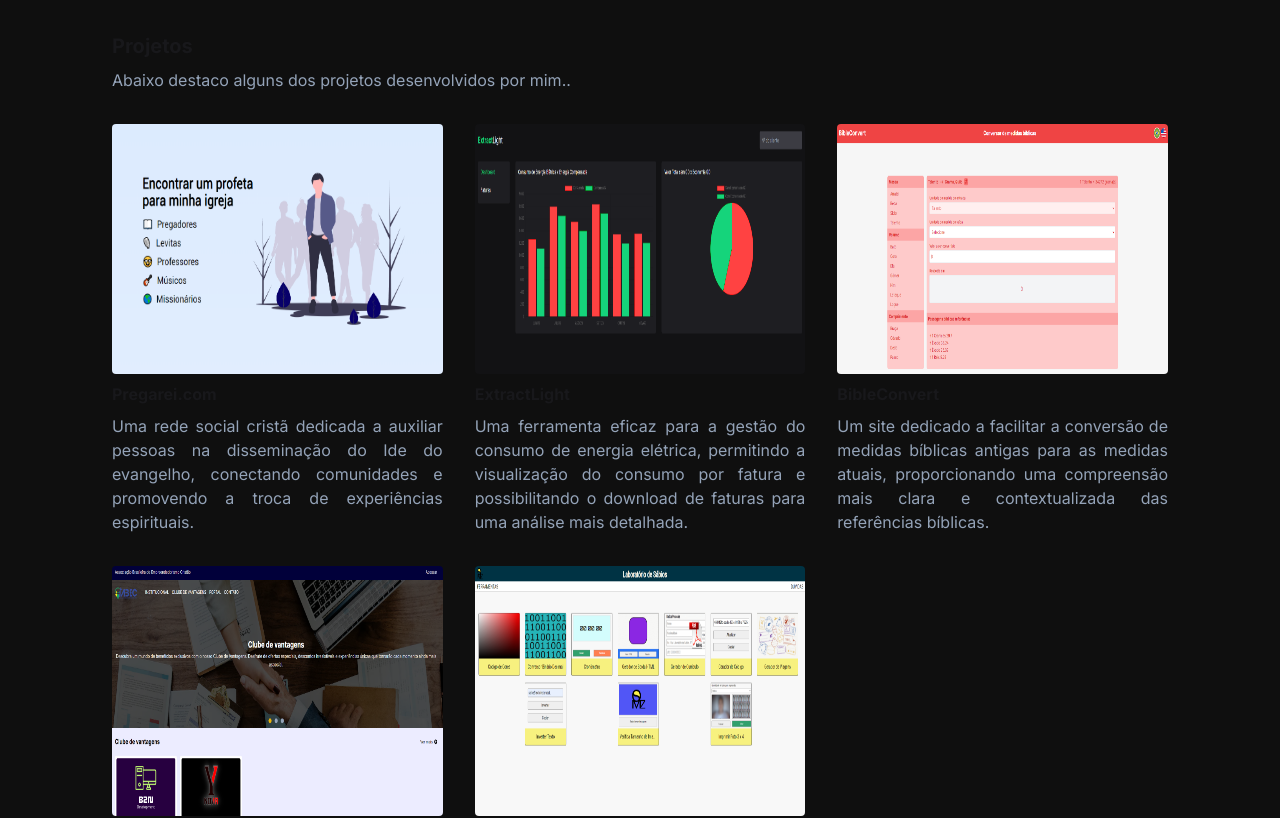
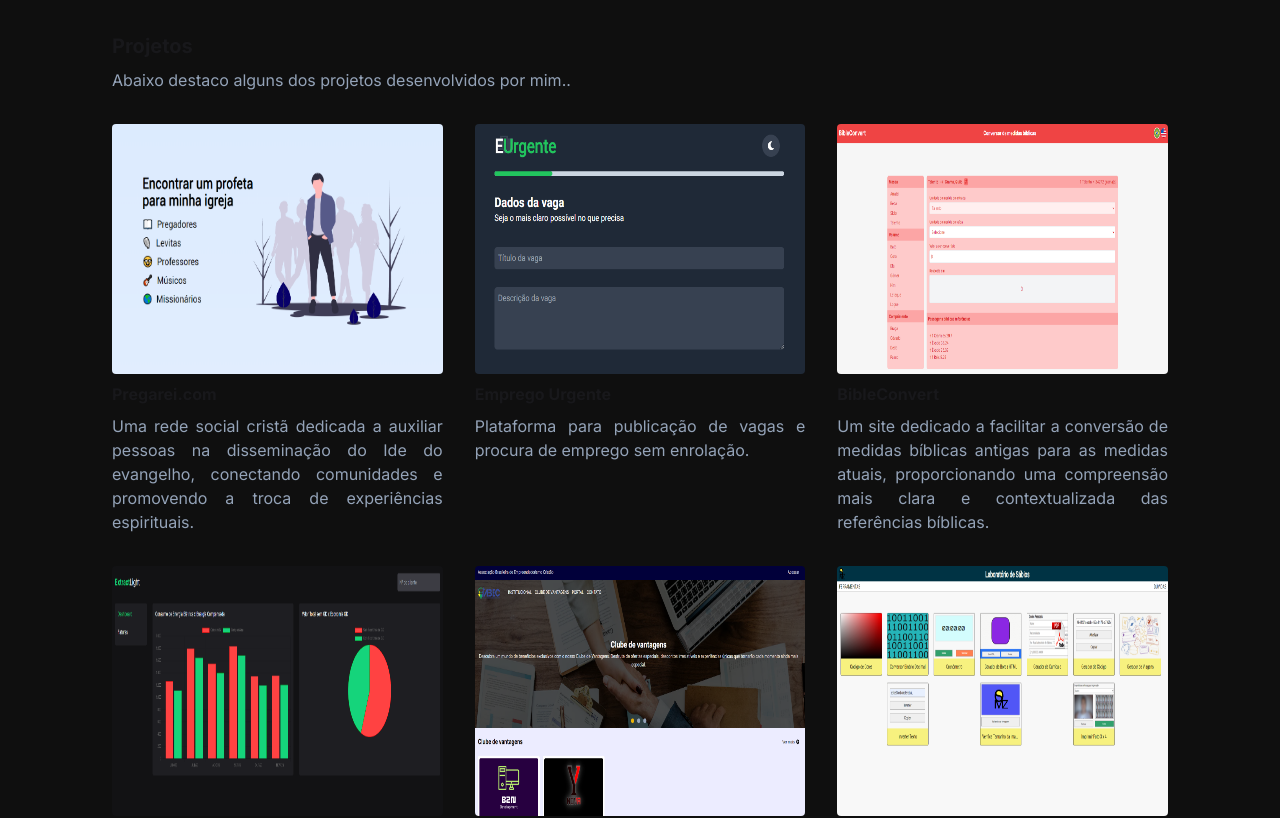
Before and after one commit to brunnogpcosta/portfolio-app, a Next.js app: page / in a window 1280 px wide. Shown: the part 1580-2398 px from the top of the page. Built offline with nearby package versions, Linux system fonts and the light colour scheme.

Commit message:
inlcud project

```diff
--- a/src/app/components/Works/Works.tsx
+++ b/src/app/components/Works/Works.tsx
@@ -10,11 +10,11 @@ const works = [
     link: "https://www.pregarei.com/"
   },
   {
-    title: "ExtractLight",
+    title: "Emprego Urgente",
     description:
-      "Uma ferramenta eficaz para a gestão do consumo de energia elétrica, permitindo a visualização do consumo por fatura e possibilitando o download de faturas para uma análise mais detalhada.",
-    thumbnail: "/extract-light.png",
-    link: "https://extract-light.vercel.app/"
+      "Plataforma para publicação de vagas e procura de emprego sem enrolação.",
+    thumbnail: "/empregourgente.png",
+    link: "https://www.empregourgente.com.br/"
   },
   {
     title: "BibleConvert",
@@ -22,6 +22,13 @@ const works = [
       "Um site dedicado a facilitar a conversão de medidas bíblicas antigas para as medidas atuais, proporcionando uma compreensão mais clara e contextualizada das referências bíblicas.",
     thumbnail: "/bibleconvert.png",
     link: "https://bibleconvert.com/"
+  },
+  {
+    title: "ExtractLight",
+    description:
+      "Uma ferramenta eficaz para a gestão do consumo de energia elétrica, permitindo a visualização do consumo por fatura e possibilitando o download de faturas para uma análise mais detalhada.",
+    thumbnail: "/extract-light.png",
+    link: "https://extract-light.vercel.app/"
   },
   {
     title: "ABEC",
```
Also changed, not shown: public/empregourgente.png (added).
